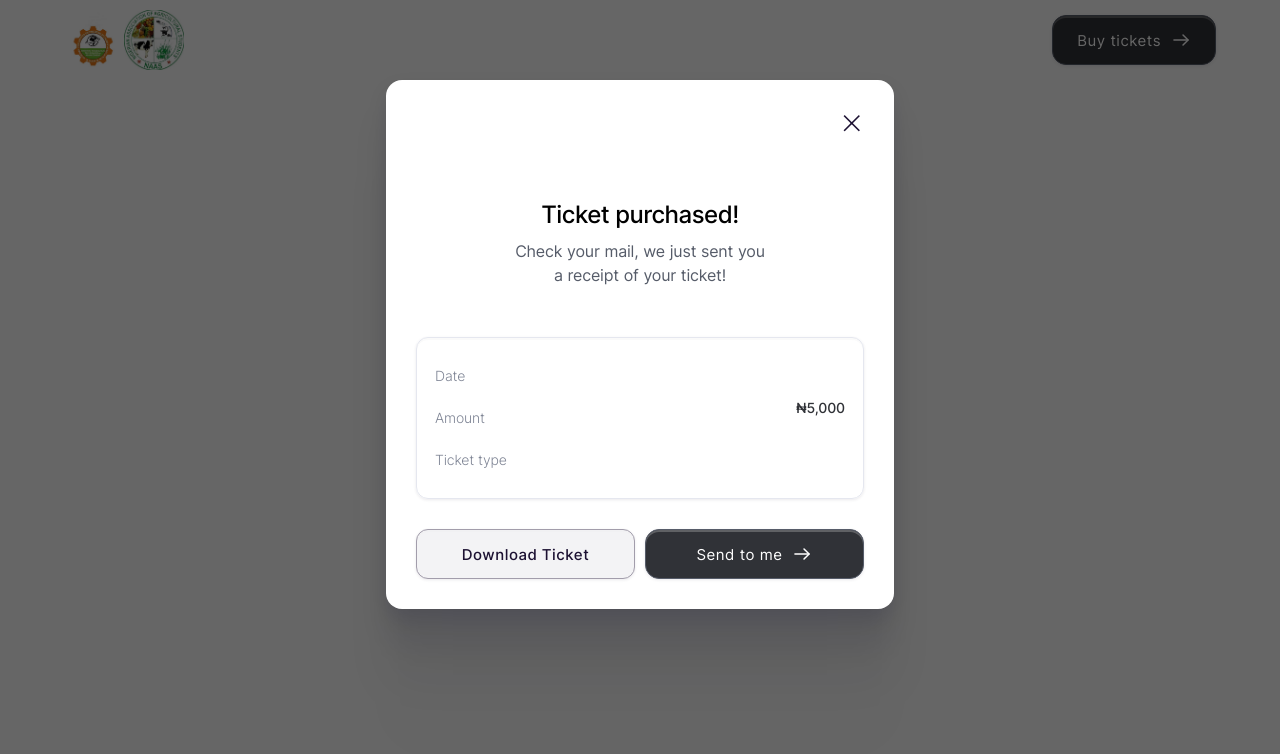
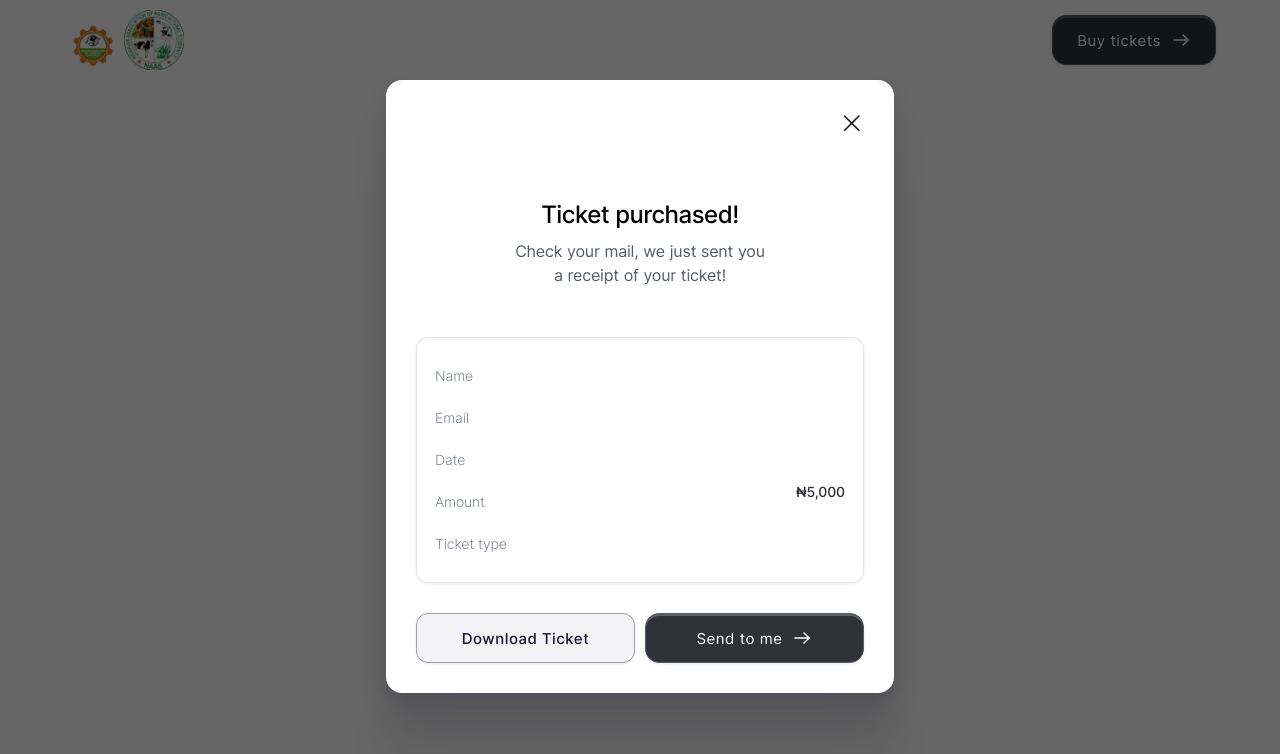
Before and after one commit to elvis-chuks/fybdinner, a Nuxt app: page /regular/1 in a window 1280 px wide. Shown: the top 754 px of the page. Built offline with nearby package versions, Linux system fonts and the light colour scheme; no server answers.

Commit message:
added stuff

```diff
--- a/components/modal.vue
+++ b/components/modal.vue
@@ -30,7 +30,7 @@ export default {
   top: 0;
   width: 100%;
   height: 100vh;
-  overflow: none;
+  overflow: auto;
   background-color: rgb(0,0,0);
   background-color: rgba(0,0,0,0.6);
 }
--- a/components/ticketView.vue
+++ b/components/ticketView.vue
@@ -1,4 +1,5 @@
 <template>
+  <div>
     <div id="pdf" class="wrapper">
       <div class="qr-code">
         <img v-show="fullname != ''" :src="qrString" alt="" title="">
@@ -10,6 +11,63 @@
       <div class="body">
         <table>
           <tbody>
+            <tr>
+              <td>Name</td>
+              <td>{{ fullname }}</td>
+            </tr>
+            <tr>
+              <td>Email</td>
+              <td>{{ email }}</td>
+            </tr>
+            <tr>
+              <td>Date</td>
+              <td>{{ date }}</td>
+            </tr>
+            <tr>
+              <td>Amount</td>
+              <td>₦{{ amount }}</td>
+            </tr>
+            <tr>
+              <td>Ticket type</td>
+              <td>{{ type }}</td>
+            </tr>
+          </tbody>
+        </table>
+      </div>
+      <div id="btns" class="ctas">
+        <secondary-button
+          :name="'Download Ticket'"
+          class="btn"
+          @click.native="downloadTicket"
+        />
+        <primary-button :name="'Send to me'" class="btn" />
+      </div>
+    </div>
+    <!-- <div
+      id="ticket"
+      class="wrapper"
+      :style="{
+        display: 'none'
+      }"
+    >
+      <div class="qr-code">
+        <img v-show="fullname != ''" :src="qrString" alt="" title="">
+      </div>
+      <div class="top">
+        <h2>FYB dinner ticket</h2>
+        <p>This would admit you at the venue</p>
+      </div>
+      <div class="body">
+        <table>
+          <tbody>
+            <tr>
+              <td>Name</td>
+              <td>{{ fullname }}</td>
+            </tr>
+            <tr>
+              <td>Email</td>
+              <td>{{ email }}</td>
+            </tr>
             <tr>
               <td>Date</td>
               <td>{{ date }}</td>
@@ -33,16 +91,17 @@
         />
         <primary-button :name="'Send to me'" class="btn" />
       </div>
+    </div> -->
   </div>
 </template>
 <script>
 import jsPDF from 'jspdf'
 import html2canvas from 'html2canvas'
-import PrimaryButton from './primaryButton.vue'
-import secondaryButton from './secondaryButton.vue'
+// import PrimaryButton from './primaryButton.vue'
+// import secondaryButton from './secondaryButton.vue'
 export default {
   name: 'TicketView',
-  components: { secondaryButton, PrimaryButton },
+  // components: { secondaryButton, PrimaryButton },
   props: {
     fullname: {
       type: String,
@@ -83,7 +142,9 @@ export default {
   },
   methods: {
     downloadTicket () {
+      document.getElementById('btns').style.display = 'none'
       const html = document.getElementById('pdf')
+      console.log(html)
       html.style.margin = 30
 
       html2canvas(html, {
@@ -91,9 +152,24 @@ export default {
       }).then((canvas) => {
         const img = canvas.toDataURL('image/png')
         // eslint-disable-next-line new-cap
-        const doc = new jsPDF('p', 'px', [700, 540])
-        doc.addImage(img, 'JPEG', 20, 20)
+        const doc = new jsPDF('p', 'px')
+        const width = doc.internal.pageSize.getWidth()
+        const height = doc.internal.pageSize.getHeight()
+        const widthRatio = width / canvas.width
+        const heightRatio = height / canvas.height
+        const ratio = widthRatio > heightRatio ? heightRatio : widthRatio
+        doc.internal.pageSize.width = canvas.width
+        doc.internal.pageSize.height = canvas.height
+        doc.addImage(
+          img,
+          'JPEG',
+          20,
+          20,
+          canvas.width * ratio,
+          canvas.height * ratio
+        )
         doc.save('test.pdf')
+        document.getElementById('btns').style.display = 'flex'
       })
     }
   }
@@ -191,4 +267,10 @@ tr td:nth-child(2) {
 .btn {
   width: 100%;
 }
+
+@media (max-width: 500px) {
+  .ctas {
+    flex-direction: column;
+  }
+}
 </style>
```
Lines whose indentation alone changed are shown as unchanged.
